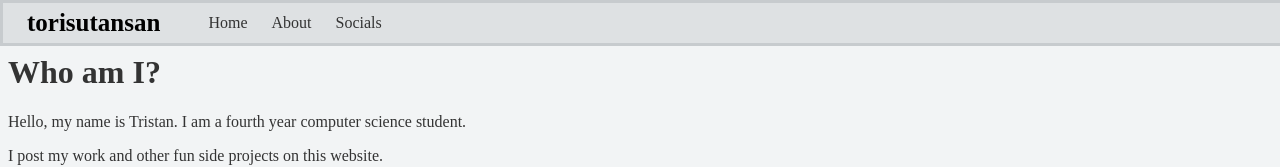
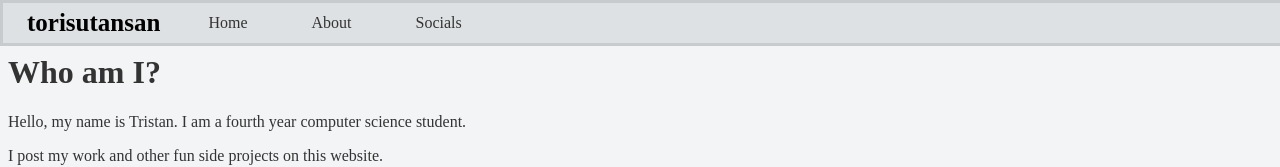
Before and after one commit to torisutansan02/torisutansan, a Next.js app: page / in a window 1280 px wide. Shown: the top 167 px of the page. Built offline with nearby package versions, Linux system fonts and the light colour scheme; a web font is replaced by a local one.

Commit message:
Making necessary changes on styles

```diff
--- a/styles/Home.module.css
+++ b/styles/Home.module.css
@@ -34,7 +34,7 @@
 .navbar .links {
   padding: 0.1rem 1.5rem;
   display: flex;
-  gap: 1.5rem;
+  gap: 4rem;
   margin-right: auto;
 }
 
```
